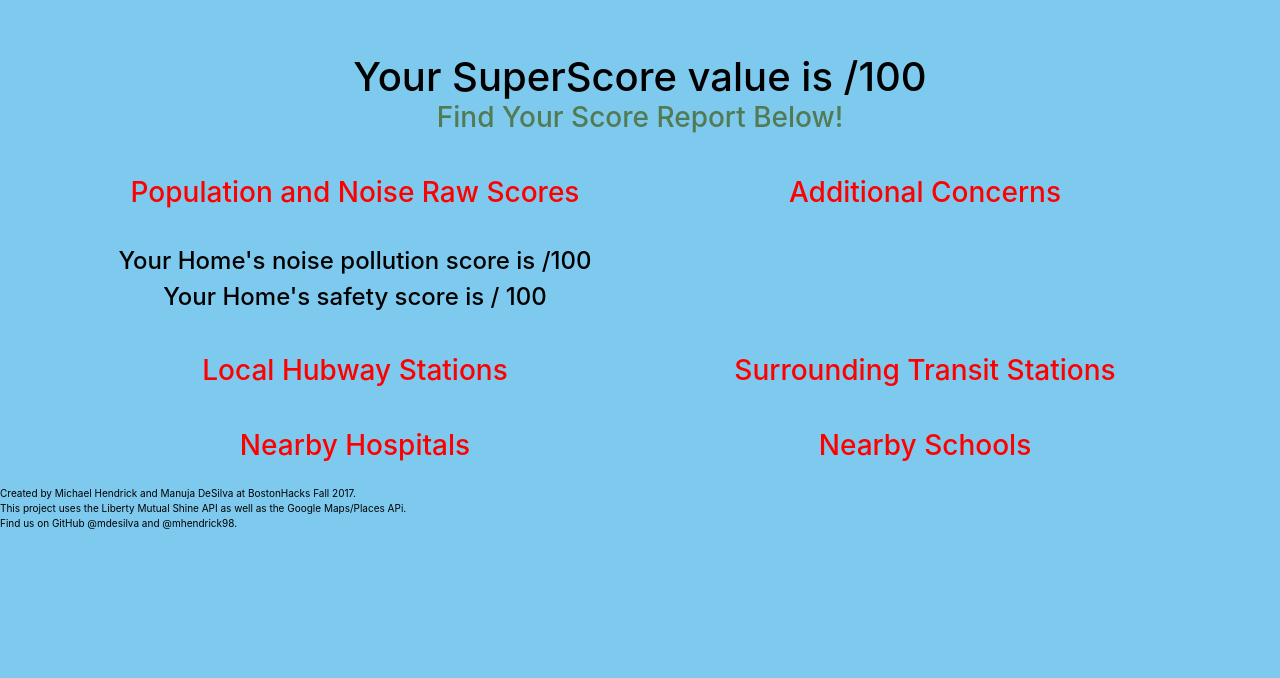
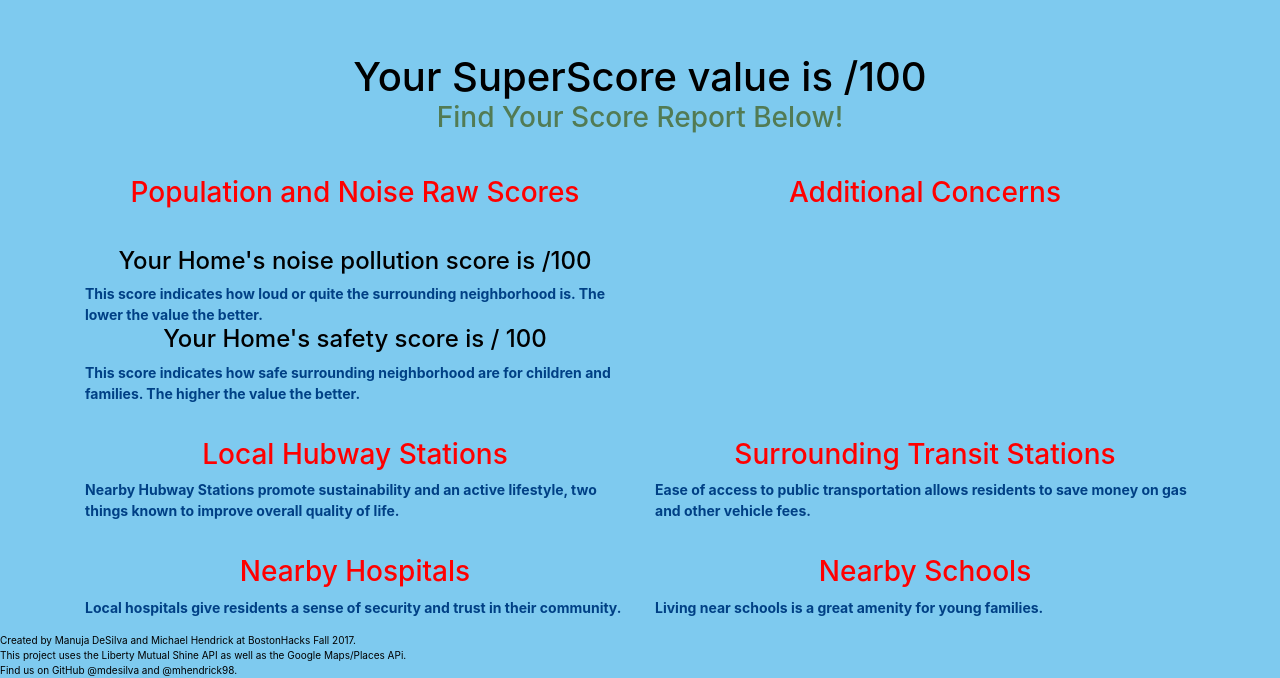
Before and after one commit to mhendrick98/HomeScore, a website: page form.html in a window 1280 px wide. Shown: the part 747-1425 px from the top of the page. Before the commit the page ends 1278 px from the top, so only its background shows below. Drawn offline with nearby package versions, Linux system fonts and the light colour scheme.

Commit message:
Updated Website
Added autoscroll

```diff
--- a/form.html
+++ b/form.html
@@ -24,7 +24,7 @@
         <p class="lead">Fill out the form below to get started.</p>
         <form ng-submit="submit()" class="form-inline">
         <div class="form-group">
-          <input type="text" class="form-control input-group" ng-model="address" name="address" placeholder="Enter your address here (House number Street City State)" size="90%" required/>
+          <input type="text" class="form-control input-group" ng-model="address" name="address" placeholder="Enter your address here. Must be a Boston MA address. Please do not use commas." size="90%" required/>
         </div>
 
       <div class="form-group">
@@ -36,13 +36,15 @@
           </h6>
         </div>
   </div>
-      <h5> Your SuperScore value is {{ superScore }} /100 </br> <h8> Find Your Score Report Below!</h8></h5>
+      <h5 id = "superScore"> Your SuperScore value is {{ superScore }} /100 </br> <h8> Find Your Score Report Below!</h8></h5>
       <div id="report"> <!--ng-if="showReport" !-->
         <div class="row">
           <div class="col-md-6">
             <h3> </br> Population and Noise Raw Scores </h3>
             <h4> </br> Your Home's noise pollution score is  {{ quietValue }} /100</h4>
+            <h9> This score indicates how loud or quite the surrounding neighborhood is. The lower the value the better.</h9>
             <h4> Your Home's safety score is {{ safetyValue }} / 100 </h4>
+            <h9> This score indicates how safe surrounding neighborhood are for children and families. The higher the value the better.</h9>
           </div>
           <div class="col-md-6">
             <h3> </br> Additional Concerns </h3>
@@ -58,24 +60,28 @@
     <div class="row">
       <div class="col-md-6">
         <h3> </br> Local Hubway Stations </h3>
+        <h9> Nearby Hubway Stations promote sustainability and an active lifestyle, two things known to improve overall quality of life.</h9>
         <div ng-repeat="station in hubwayStations">
           <h4> {{ station }} </h4>
         </div>
         </div>
       <div class="col-md-6">
         <h3> </br> Surrounding Transit Stations</h3>
+        <h9> Ease of access to public transportation allows residents to save money on gas and other vehicle fees.</h9>
         <div ng-repeat="station in transitStations">
           <h4> {{ station }} </h4>
         </div>
       </div>
       <div class="col-md-6">
         <h3> </br>  Nearby Hospitals </h3>
+        <h9> Local hospitals give residents a sense of security and trust in their community.</h9>
         <div ng-repeat="hospital in hospitals">
           <h4> {{ hospital }} </h4>
         </div>
       </div>
       <div class="col-md-6">
         <h3> </br> Nearby Schools </h3>
+        <h9> Living near schools is a great amenity for young families.</h9>
         <div ng-repeat="school in schools" ng-if="$odd">
           <h4> {{ school }} </h4>
         </div>
@@ -83,7 +89,7 @@
       </div>
     </div>
   <div>
-    <h7> </br> Created by Michael Hendrick and Manuja DeSilva at BostonHacks Fall 2017. </br> This project uses the Liberty
+    <h7> </br> Created by Manuja DeSilva and Michael Hendrick at BostonHacks Fall 2017. </br> This project uses the Liberty
       Mutual Shine API as well as the Google Maps/Places APi. </br> Find us on GitHub @mdesilva and @mhendrick98.
     </h7>
   </div>
--- a/public/mainController.js
+++ b/public/mainController.js
@@ -5,7 +5,6 @@ angular.module('myApp',[]).controller('main',['$scope','$http', function($scope,
     var addressInfo = {
       rawAddressString: $scope.address
     };
-
     $http.post("post/sendAddressInfo",addressInfo).then(function(response){
       $scope.showReport = true;
       var result = response.data;
@@ -19,7 +18,7 @@ angular.module('myApp',[]).controller('main',['$scope','$http', function($scope,
       $scope.hospitals = result.hospitals;
       $scope.schools = result.schools;
       $scope.superScore = result.superScore;
+      document.getElementById('superScore').scrollIntoView();
     })
-
   };
 }])
--- a/public/styles.css
+++ b/public/styles.css
@@ -53,3 +53,10 @@ h8{
   width: 50%;
   padding: 10px;
 }
+
+h9{
+  text-align: left;
+  color: #004085;
+  font-size: 14px;
+  font-weight: bold;
+}
```
